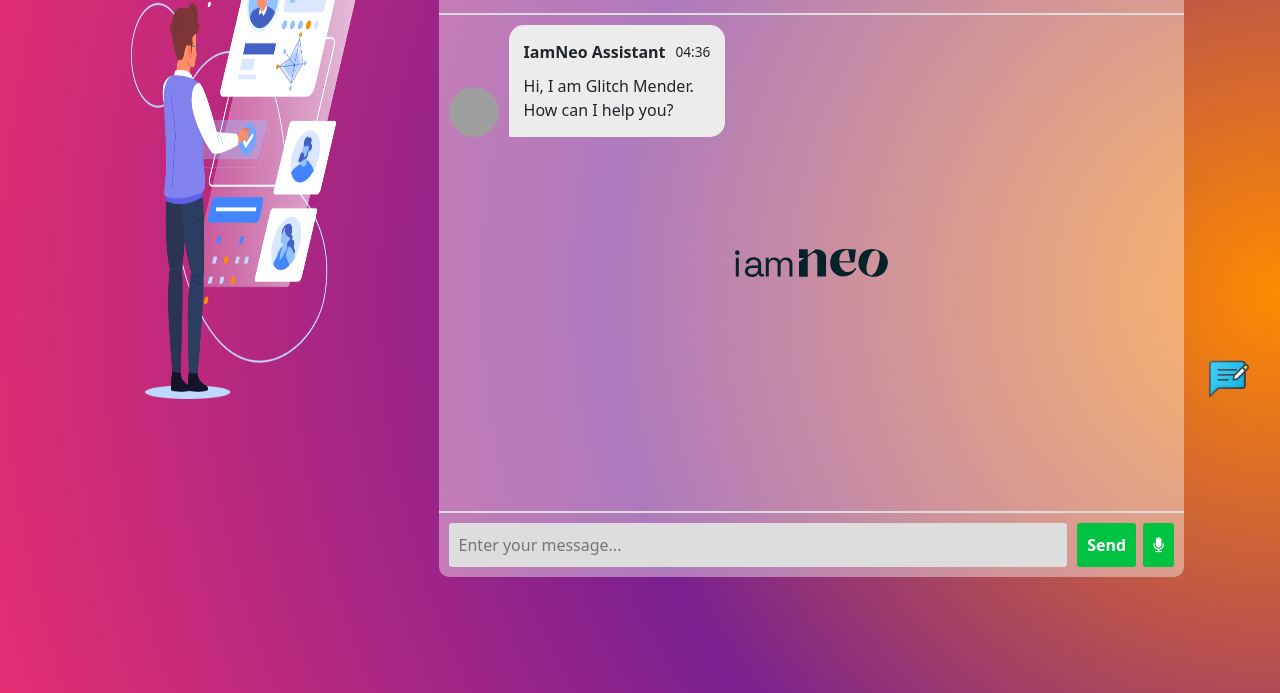
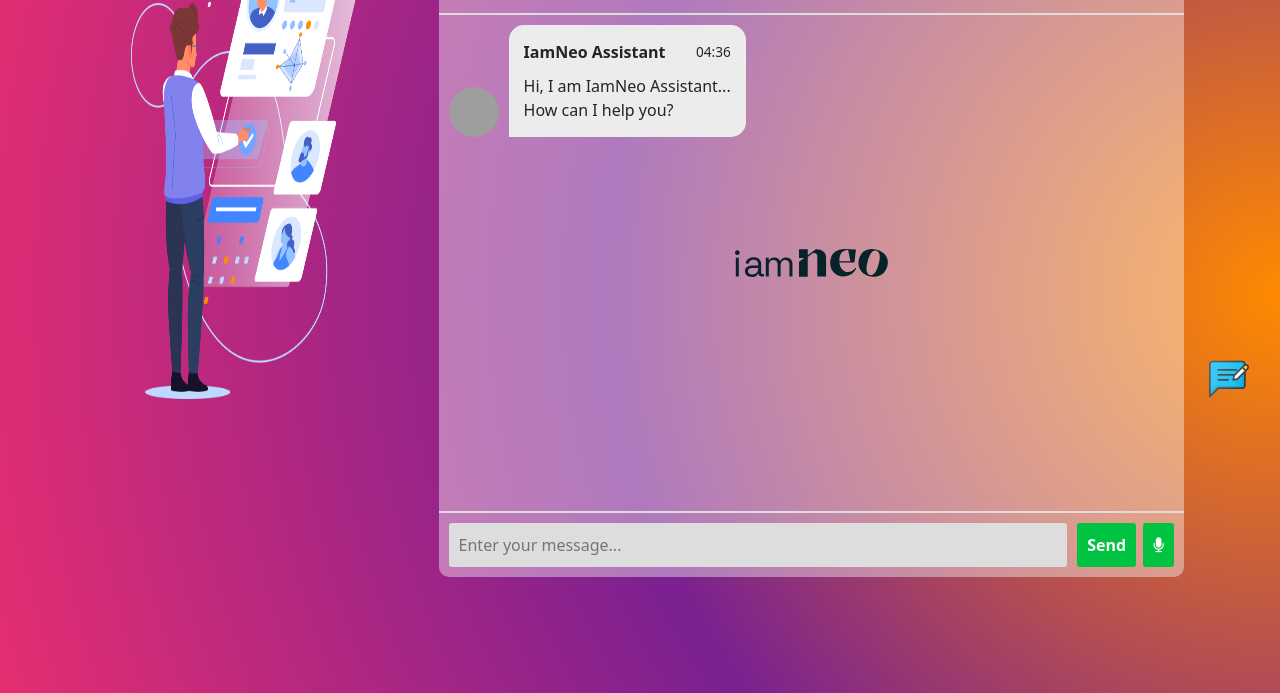
Before and after one commit to IONHAX04/IamNeoAssistant, a plain HTML site: page chat.html in a window 1280 px wide. Shown: the part 107-800 px from the top of the page. Drawn offline with nearby package versions, Linux system fonts and the light colour scheme; grey boxes are pictures that could not be loaded.

Commit message:
Update chat.html

```diff
--- a/chat.html
+++ b/chat.html
@@ -85,7 +85,7 @@
                   <div class="msg-info-time" id="gettime"></div>
                 </div>
                 <div class="msg-text">
-                  Hi, I am Glitch Mender.<br>How can I help you?
+                  Hi, I am IamNeo Assistant... <br>How can I help you?
                 </div>
               </div>
             </div>
```
